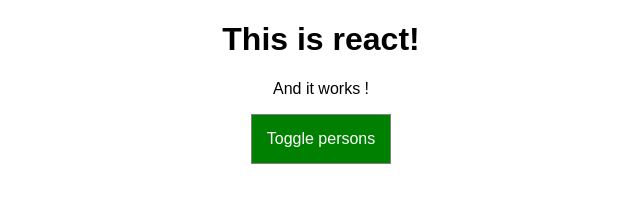
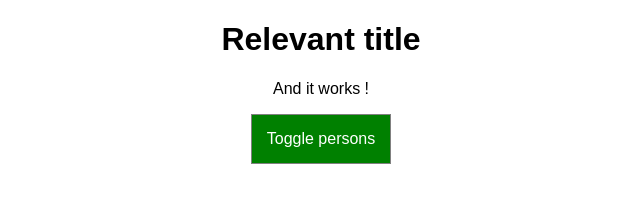
Before and after one commit to davidthurion/react-complete-guide, a React (Create React App) app: page / in a window 1280 px wide. Shown: the top 214 px of the page, without its empty margins (319-959 px from the left). Built offline with nearby package versions, Linux system fonts and the light colour scheme.

Commit message:
refactor: going deeper to component and container

```diff
--- /dev/null
+++ b/src/components/Cockpit/Cockpit.js
@@ -0,0 +1,30 @@
+import React from "react";
+
+import styles from "./Cockpit.module.scss";
+
+const cockpit = props => {
+  const assignedClasses = [];
+  let btnClass = "";
+  if (props.showPersons) {
+    btnClass = styles.red;
+  }
+
+  if (props.persons.length <= 2) {
+    assignedClasses.push("red");
+  }
+  if (props.persons.length <= 1) {
+    assignedClasses.push("bold");
+  }
+
+  return (
+    <div className={styles.Cockpit}>
+      <h1>{props.appTitle}</h1>
+      <p className={assignedClasses.join(" ")}>And it works !</p>
+      <button className={btnClass} onClick={props.clicked}>
+        Toggle persons
+      </button>
+    </div>
+  );
+};
+
+export default cockpit;
--- a/src/App.module.scss
+++ b/src/components/Cockpit/Cockpit.module.scss
@@ -1,5 +1,4 @@
-.App {
-  text-align: center;
+.Cockpit {
   button {
     border: 1px solid gray;
     padding: 15px;
--- a/src/Person/Person.js
+++ b/src/components/Persons/Person/Person.js
@@ -3,10 +3,6 @@
 import styles from "./Person.module.scss";
 
 const person = props => {
-  const rnd = Math.random();
-  if (rnd > 0.7) {
-    throw new Error("Not working");
-  }
   return (
     <div className={styles.Person}>
       <p onClick={props.click}>
--- /dev/null
+++ b/src/components/Persons/Persons.js
@@ -0,0 +1,16 @@
+import React from "react";
+import Person from "./Person/Person";
+
+const persons = props =>
+  props.persons.map((person, index) => {
+    return (
+      <Person
+        click={() => props.clicked(index)}
+        name={person.name}
+        age={person.age}
+        changed={event => props.changed(event, person.id)}
+      />
+    );
+  });
+
+export default persons;
--- a/src/App.js
+++ b/src/containers/App.js
@@ -1,7 +1,7 @@
 import React, { Component } from "react";
 import styles from "./App.module.scss";
-import Person from "./Person/Person";
-import ErrorBoundary from "./ErrorBoundary/ErrorBoundary";
+import Persons from "../components/Persons/Persons";
+import Cockpit from "../components/Cockpit/Cockpit";
 
 class App extends Component {
   state = {
@@ -64,43 +64,24 @@
 
   render() {
     let persons = null;
-    let btnClass = "";
     if (this.state.showPersons) {
       persons = (
-        <div>
-          {this.state.persons.map((person, index) => {
-            return (
-              <ErrorBoundary key={person.id}>
-                <Person
-                  click={() => this.deletePersonHandler(index)}
-                  name={person.name}
-                  age={person.age}
-                  changed={event => this.nameChangedHandler(event, person.id)}
-                />
-              </ErrorBoundary>
-            );
-          })}
-        </div>
+        <Persons
+          persons={this.state.persons}
+          clicked={this.deletePersonHandler}
+          changed={this.nameChangedHandler}
+        />
       );
-
-      btnClass = styles.red;
-    }
-
-    let assignedClasses = [];
-    if (this.state.persons.length <= 2) {
-      assignedClasses.push("red");
-    }
-    if (this.state.persons.length <= 1) {
-      assignedClasses.push("bold");
     }
 
     return (
       <div className={styles.App}>
-        <h1>This is react!</h1>
-        <p className={assignedClasses.join(" ")}>And it works !</p>
-        <button className={btnClass} onClick={this.togglePersonsHandler}>
-          Toggle persons
-        </button>
+        <Cockpit
+          appTitle={this.props.title}
+          showPersons={this.state.showPersons}
+          persons={this.state.persons}
+          clicked={this.togglePersonsHandler}
+        />
         {persons}
       </div>
     );
--- /dev/null
+++ b/src/containers/App.module.scss
@@ -0,0 +1,3 @@
+.App {
+  text-align: center;
+}
--- a/src/index.js
+++ b/src/index.js
@@ -1,10 +1,13 @@
-import React from 'react';
-import ReactDOM from 'react-dom';
-import './index.css';
-import App from './App';
-import * as serviceWorker from './serviceWorker';
+import React from "react";
+import ReactDOM from "react-dom";
+import "./index.css";
+import App from "./containers/App";
+import * as serviceWorker from "./serviceWorker";
 
-ReactDOM.render(<App />, document.getElementById('root'));
+ReactDOM.render(
+  <App title="Relevant title" />,
+  document.getElementById("root")
+);
 
 // If you want your app to work offline and load faster, you can change
 // unregister() to register() below. Note this comes with some pitfalls.
```
Also changed, not shown: src/components/Persons/Person/Person.module.scss (renamed from src/Person/Person.module.scss), 2 other files (tests, documents, lock files or other folders).
